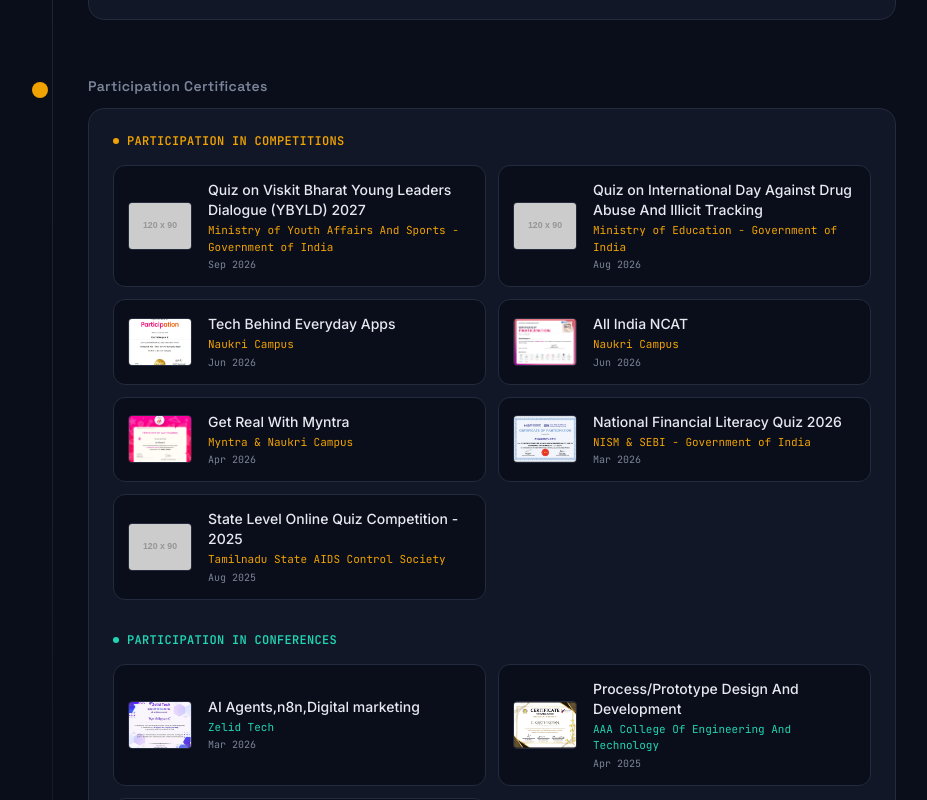
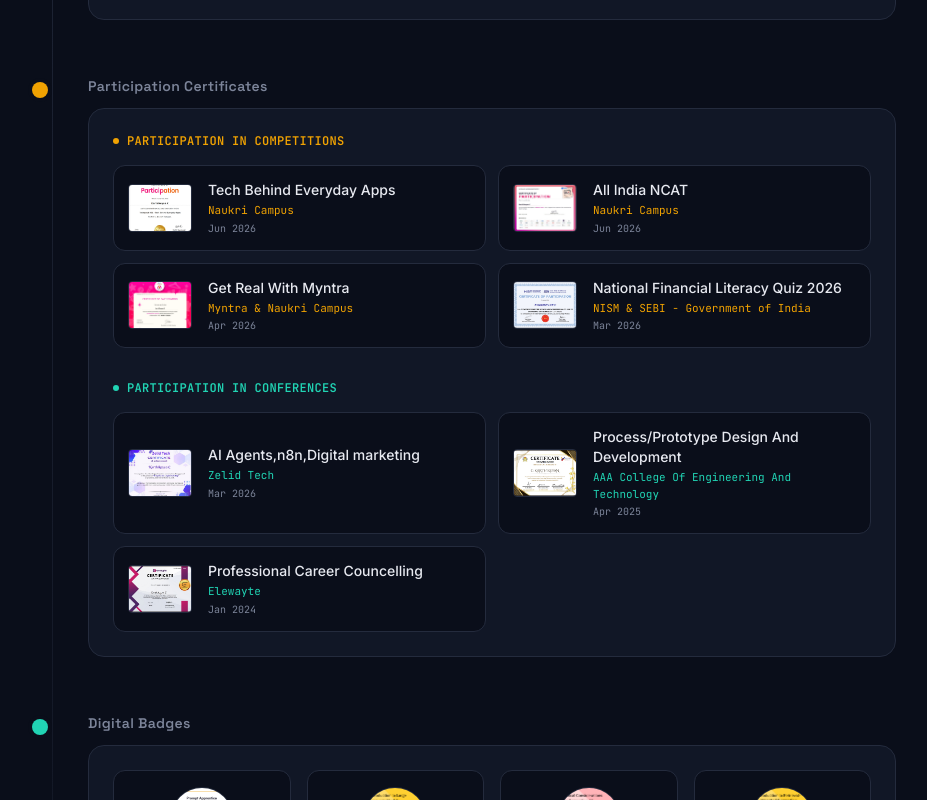
Before and after one commit to sparklingkarthi2005-hash/Karthikeyan-Resume-Updated, a plain HTML site: page index.html in a window 1280 px wide. Shown: the part 3286-4086 px from the top of the page, without its empty margins (176-1103 px from the left). Drawn offline with nearby package versions, Linux system fonts and the light colour scheme; placeholder pictures from the web are drawn by us.

Commit message:
Revise education details and remove duplicate certificates
Updated educational qualifications and competition certificate details.

```diff
--- a/index.html
+++ b/index.html
@@ -369,7 +369,7 @@
                             <div class="absolute -left-[25px] top-1.5 w-2.5 h-2.5 rounded-full bg-amber ring-4 ring-nodeLight dark:ring-node"></div>
                             <div class="flex flex-col sm:flex-row sm:justify-between sm:items-start gap-1">
                                 <div>
-                                    <h3 class="font-display font-semibold text-base">B.E. Computer Science And Engineering</h3>
+                                    <h3 class="font-display font-semibold text-base">B.E., Computer Science And Engineering</h3>
                                     <p class="text-sm text-muted">AAA College Of Engineering And Technology</p>
                                 </div>
                                 <span class="font-mono text-[11px] text-muted border border-lineLight dark:border-line px-2 py-1 rounded self-start">2023 – 2027</span>
@@ -385,7 +385,7 @@
                                 </div>
                                 <span class="font-mono text-[11px] text-muted border border-lineLight dark:border-line px-2 py-1 rounded self-start">2022 – 2023</span>
                             </div>
-                            <p class="font-mono text-xs text-teal mt-1.5">Percentage: 90.4%</p>
+                            <p class="font-mono text-xs text-teal mt-1.5">Percentage: 90.67%</p>
                         </div>
                     </div>
                 </div>
@@ -660,26 +660,6 @@
                         <div class="grid grid-cols-1 sm:grid-cols-2 gap-3">
                             <!-- TODO: replace with your actual competition certificate — filename, title, issuer/event, date -->
                             <div class="lift-card flex items-center gap-4 p-3.5 rounded-xl bg-canvasLight dark:bg-canvas border border-lineLight dark:border-line">
-                                <button onclick="openModal('Viksit Bharat Young Leaders Dialogue (VBYLD) 2027_Certificate_Karthikeyan  C.png', 'Quiz on Viskit Bharat Young Leaders Dialogue (YBYLD) 2027', 'Issuer: Ministry of Youth Affairs And Sports - Government of India  ·  Date: Sep 2026')" class="w-16 h-12 rounded overflow-hidden flex-shrink-0 border border-lineLight dark:border-line group relative block focus:outline-none focus-visible:ring-2 focus-visible:ring-amber">
-                                    <img src="Viksit Bharat Young Leaders Dialogue (VBYLD) 2027_Certificate_Karthikeyan  C.png" alt="Competition certificate" class="w-full h-full object-cover transition-transform group-hover:scale-110" onerror="this.src='https://placehold.co/120x90/111726/F0A202?text=MyBharatQuiz'">
-                                </button>
-                                <div class="space-y-0.5">
-                                    <h3 class="font-medium text-sm">Quiz on Viskit Bharat Young Leaders Dialogue (YBYLD) 2027</h3>
-                                    <p class="font-mono text-[11px] text-amber">Ministry of Youth Affairs And Sports - Government of India</p>
-                                    <p class="font-mono text-[10px] text-muted">Sep 2026</p>
-                                </div>
-                            </div>
-                            <div class="lift-card flex items-center gap-4 p-3.5 rounded-xl bg-canvasLight dark:bg-canvas border border-lineLight dark:border-line">
-                                <button onclick="openModal('Ministry of Education Department India Quiz.jpg', 'Quiz on International Day Against Drug Abuse And Illicit Traffickling', 'Issuer: Ministry of Education - Government of India  ·  Date: Aug 2026')" class="w-16 h-12 rounded overflow-hidden flex-shrink-0 border border-lineLight dark:border-line group relative block focus:outline-none focus-visible:ring-2 focus-visible:ring-amber">
-                                    <img src="Ministry of Education Department India Quiz.jpg" alt="Competition certificate" class="w-full h-full object-cover transition-transform group-hover:scale-110" onerror="this.src='https://placehold.co/120x90/111726/F0A202?text=IndiaQuiz'">
-                                </button>
-                                <div class="space-y-0.5">
-                                    <h3 class="font-medium text-sm">Quiz on International Day Against Drug Abuse And Illicit Tracking</h3>
-                                    <p class="font-mono text-[11px] text-amber">Ministry of Education - Government of India</p>
-                                    <p class="font-mono text-[10px] text-muted">Aug 2026</p>
-                                </div>
-                            </div>
-                            <div class="lift-card flex items-center gap-4 p-3.5 rounded-xl bg-canvasLight dark:bg-canvas border border-lineLight dark:border-line">
                                 <button onclick="openModal('Tech behind everyday apps.jpg', 'Tech Behind Everyday Apps', 'Issuer: Naukri Campus  ·  Date: Jun 2026')" class="w-16 h-12 rounded overflow-hidden flex-shrink-0 border border-lineLight dark:border-line group relative block focus:outline-none focus-visible:ring-2 focus-visible:ring-amber">
                                     <img src="Tech behind everyday apps.jpg" alt="All India NCAT" class="w-full h-full object-cover transition-transform group-hover:scale-110" onerror="this.src='https://placehold.co/120x90/111726/F0A202?text=tech'">
                                 </button>
@@ -717,16 +697,6 @@
                                     <h3 class="font-medium text-sm">National Financial Literacy Quiz 2026</h3>
                                     <p class="font-mono text-[11px] text-amber">NISM & SEBI - Government of India</p>
                                     <p class="font-mono text-[10px] text-muted">Mar 2026</p>
-                                </div>
-                            </div>
-                            <div class="lift-card flex items-center gap-4 p-3.5 rounded-xl bg-canvasLight dark:bg-canvas border border-lineLight dark:border-line">
-                                <button onclick="openModal('Tamilnadu quiz.jpg', 'State level online quiz competition - 2025', 'Issuer: Tamilnadu State AIDS Control Society  ·  Date: Aug 2025')" class="w-16 h-12 rounded overflow-hidden flex-shrink-0 border border-lineLight dark:border-line group relative block focus:outline-none focus-visible:ring-2 focus-visible:ring-amber">
-                                    <img src="Tamilnadu quiz.jpg" alt="Competition certificate" class="w-full h-full object-cover transition-transform group-hover:scale-110" onerror="this.src='https://placehold.co/120x90/111726/F0A202?text=TN Quiz'">
-                                </button>
-                                <div class="space-y-0.5">
-                                    <h3 class="font-medium text-sm">State Level Online Quiz Competition - 2025</h3>
-                                    <p class="font-mono text-[11px] text-amber">Tamilnadu State AIDS Control Society</p>
-                                    <p class="font-mono text-[10px] text-muted">Aug 2025</p>
                                 </div>
                             </div>
                             <!-- Duplicate the block above for each competition certificate -->
```
